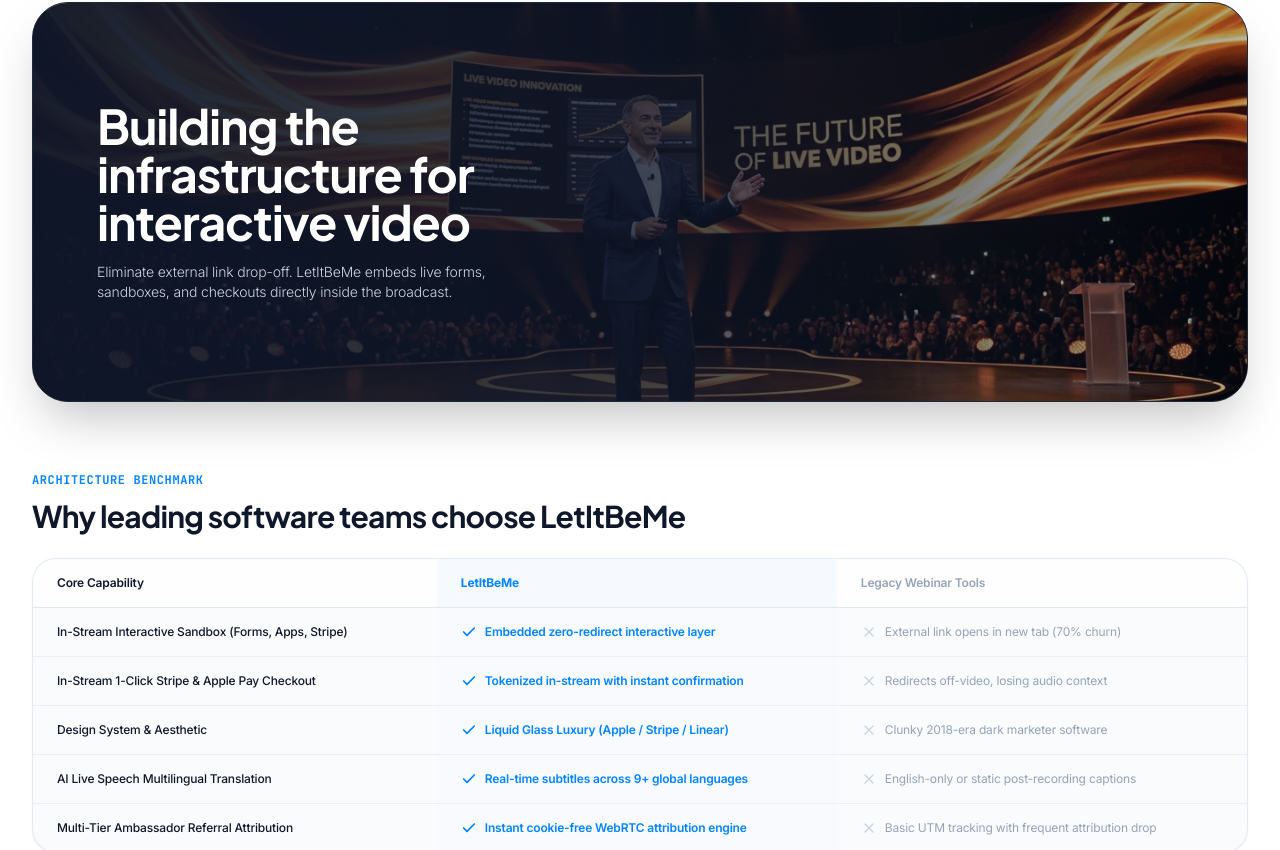
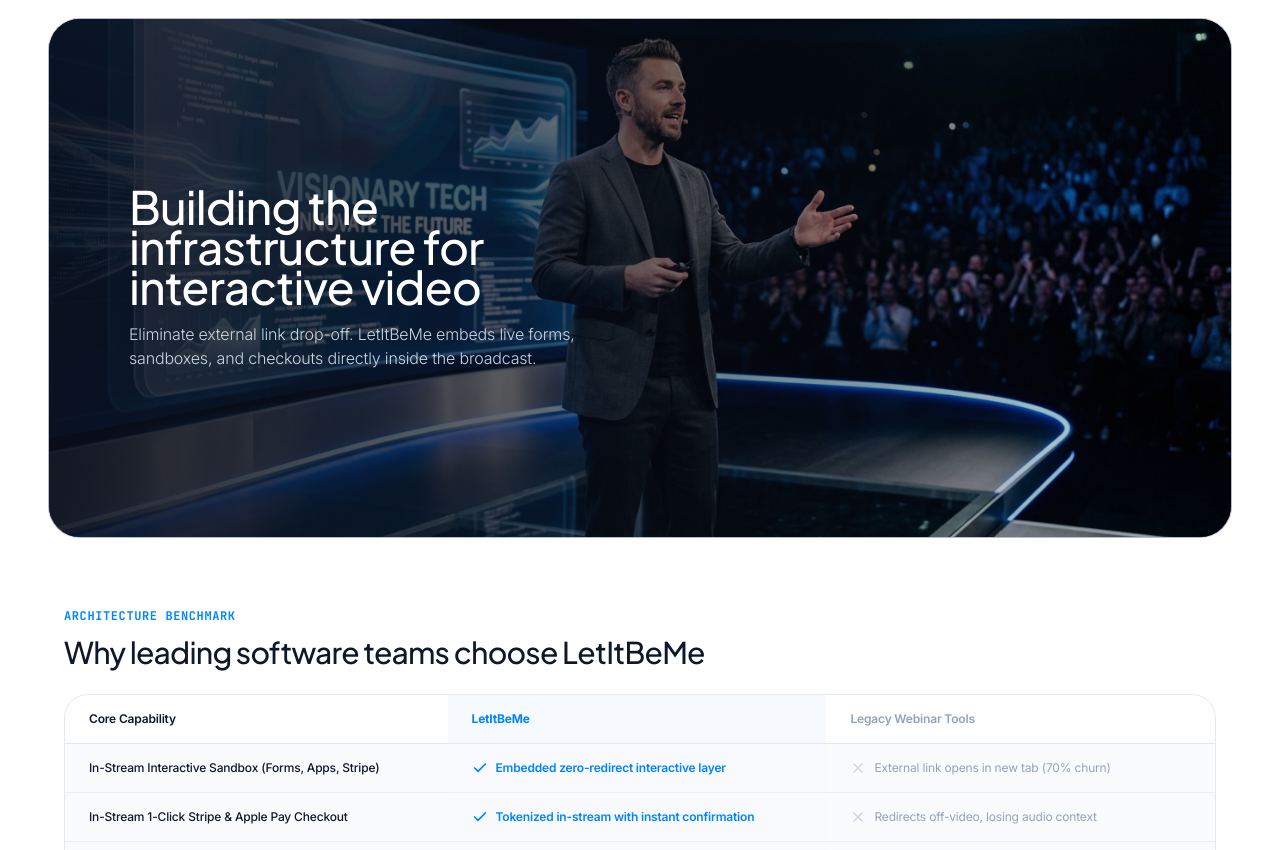
Before and after one commit to ZeeshanHQ/letitbeme, a React (Vite) app: page / in a window 1280 px wide. Shown: the part 3550-4400 px from the top of the page. Built offline with nearby package versions, Linux system fonts and the light colour scheme; no server answers; a web font is replaced by a local one.

Commit message:
feat: regenerated 8K luxury keynote image, edge-to-edge layout, zero shadow, refined typography

```diff
--- a/src/components/landing/ComparisonSection.tsx
+++ b/src/components/landing/ComparisonSection.tsx
@@ -1,5 +1,5 @@
 import React from 'react';
-import { Check, X, ArrowRight } from 'lucide-react';
+import { Check, X } from 'lucide-react';
 
 export const ComparisonSection: React.FC = () => {
   const comparisonRows = [
@@ -41,40 +41,42 @@
   ];
 
   return (
-    <section id="comparison-section" className="py-24 bg-white space-y-16 font-sans text-left border-b border-slate-100">
-      <div className="max-w-7xl mx-auto px-4 sm:px-6 lg:px-8 space-y-16">
+    <section id="comparison-section" className="py-20 sm:py-28 bg-white space-y-16 font-sans text-left border-b border-slate-100">
+      <div className="max-w-[1600px] mx-auto px-4 sm:px-8 lg:px-12 space-y-16">
 
-        {/* Horizontal Keynote Banner with Smooth Rounded Edges */}
-        <div className="relative rounded-3xl sm:rounded-[36px] overflow-hidden shadow-2xl bg-[#0f172a] border border-slate-800 min-h-[340px] sm:min-h-[400px] flex items-center">
+        {/* Full-Width Keynote Visual (Zero Shadow, Extended to Horizontal Edges, Thinner Refined Typography) */}
+        <div className="relative w-full rounded-[24px] sm:rounded-[32px] overflow-hidden bg-[#0A0E1A] border border-slate-200/80 min-h-[380px] sm:min-h-[460px] lg:min-h-[520px] flex items-center">
+          {/* High-End Regenerated Keynote Image */}
           <img
-            src="/solar_stage_keynote.jpg"
+            src="/keynote_stage_luxury.jpg"
             alt="Keynote Live Stage"
-            className="absolute inset-0 w-full h-full object-cover object-center opacity-70"
+            className="absolute inset-0 w-full h-full object-cover object-center opacity-90"
           />
-          <div className="absolute inset-0 bg-gradient-to-r from-[#0f172a]/95 via-[#0f172a]/70 to-transparent" />
+          {/* Clean Gradient Overlay for Text Readability */}
+          <div className="absolute inset-0 bg-gradient-to-r from-[#0A0E1A]/90 via-[#0A0E1A]/50 to-transparent" />
 
-          <div className="relative z-10 p-8 sm:p-12 lg:p-16 max-w-xl space-y-4">
-            <h3 className="text-3xl sm:text-4xl lg:text-5xl font-heading font-bold tracking-tight text-white leading-tight">
+          <div className="relative z-10 p-8 sm:p-14 lg:p-20 max-w-2xl space-y-4">
+            <h3 className="text-3xl sm:text-4xl lg:text-[46px] font-medium tracking-[-0.02em] text-white leading-[1.12] font-['Plus_Jakarta_Sans',sans-serif]">
               Building the infrastructure for interactive video
             </h3>
-            <p className="text-xs sm:text-sm text-slate-300 font-light leading-relaxed">
+            <p className="text-sm sm:text-base text-slate-300 font-light leading-relaxed max-w-lg">
               Eliminate external link drop-off. LetItBeMe embeds live forms, sandboxes, and checkouts directly inside the broadcast.
             </p>
           </div>
         </div>
 
         {/* Comparison Matrix Table */}
-        <div className="space-y-6">
+        <div className="space-y-6 max-w-6xl mx-auto">
           <div className="space-y-2">
             <span className="text-xs font-mono font-bold uppercase tracking-wider text-[#0084FF]">
               Architecture Benchmark
             </span>
-            <h3 className="text-2xl sm:text-3xl font-heading font-bold text-[#0f172a] tracking-tight">
+            <h3 className="text-2xl sm:text-3xl font-heading font-medium text-[#0f172a] tracking-tight">
               Why leading software teams choose LetItBeMe
             </h3>
           </div>
 
-          <div className="bg-slate-50/70 rounded-3xl border border-slate-200/90 overflow-hidden shadow-sm">
+          <div className="bg-slate-50/70 rounded-3xl border border-slate-200/90 overflow-hidden">
             <div className="overflow-x-auto">
               <table className="w-full text-left text-xs border-collapse">
                 <thead>
```
Also changed, not shown: public/keynote_stage_luxury.jpg (added).
